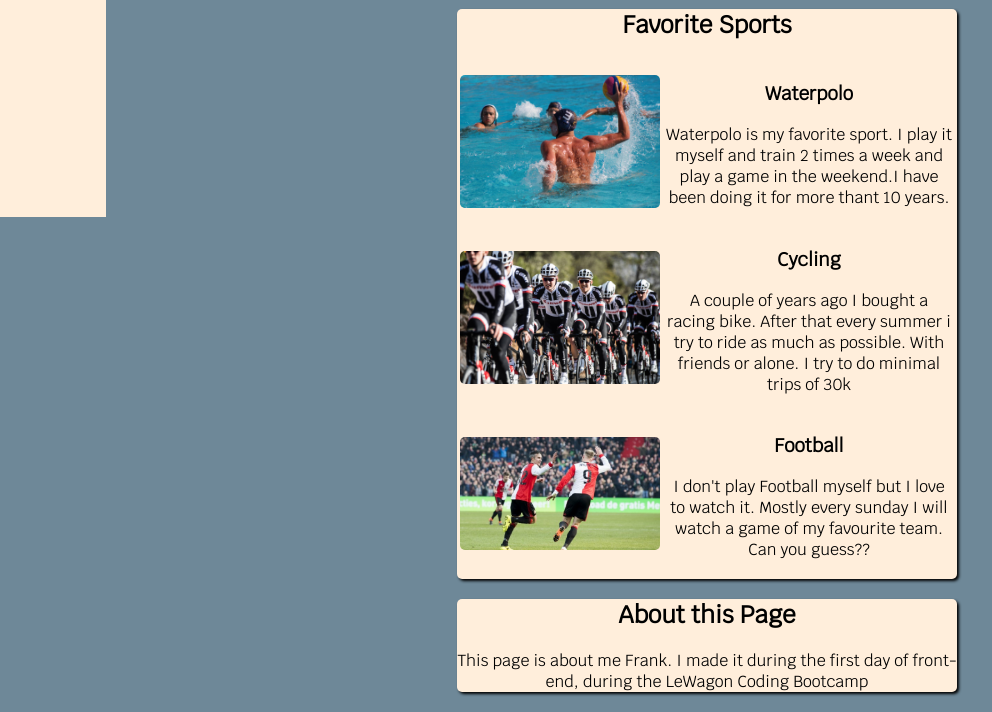
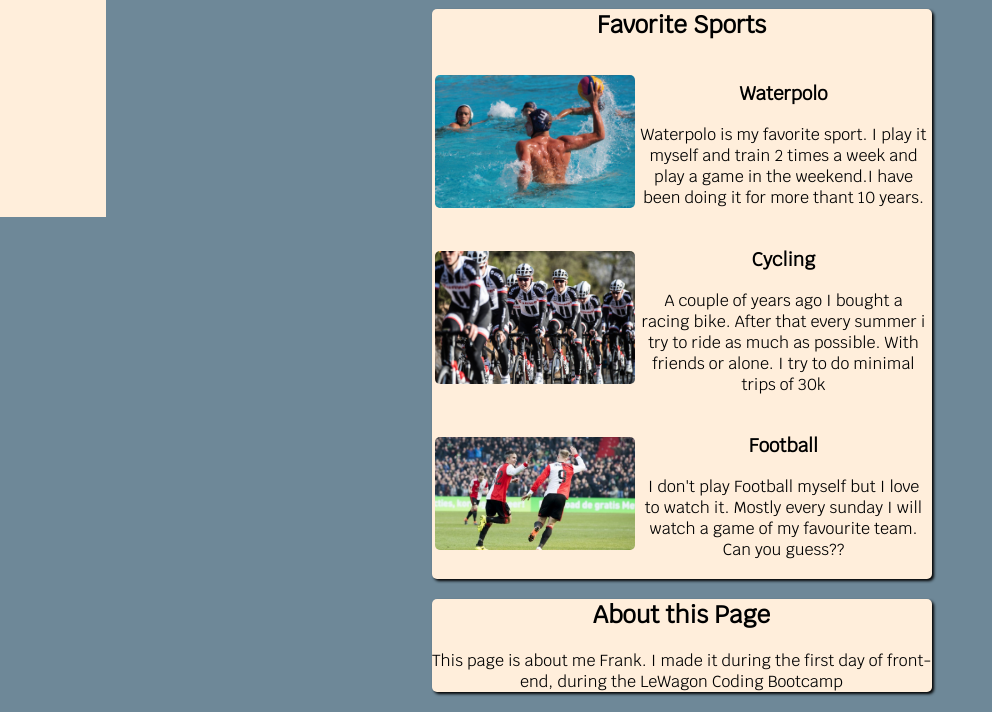
Before and after one commit to Frank4lkema/profile, a plain HTML site: page index.html in a window 1280 px wide. Shown: the part 583-1295 px from the top of the page, without its empty margins (8-1000 px from the left). Drawn offline with Linux system fonts and the light colour scheme.

Commit message:
made it even better

```diff
--- a/style.css
+++ b/style.css
@@ -100,7 +100,7 @@ ul{
 
 
 #page-content {
-  margin-left: 150px;
+  margin-left: 99px;
 }
 
 /*PHONE CSS*/
```
